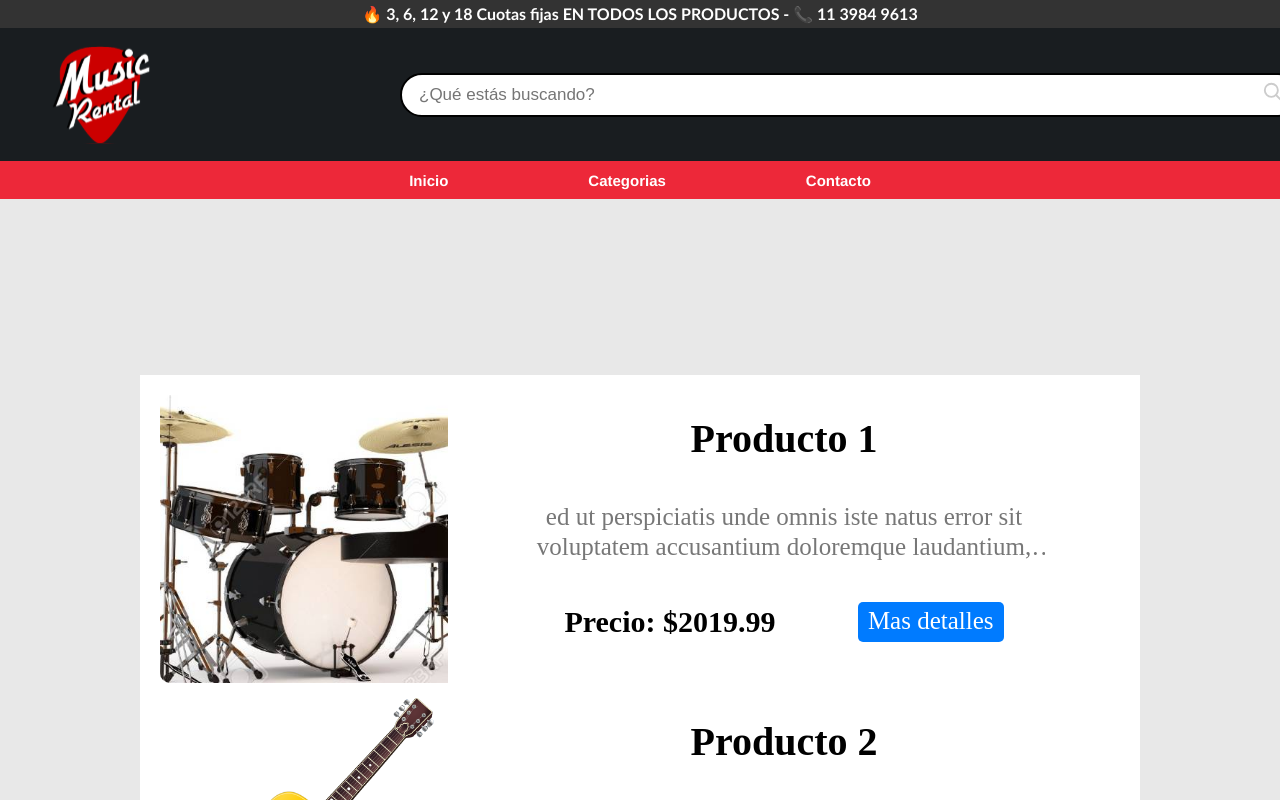
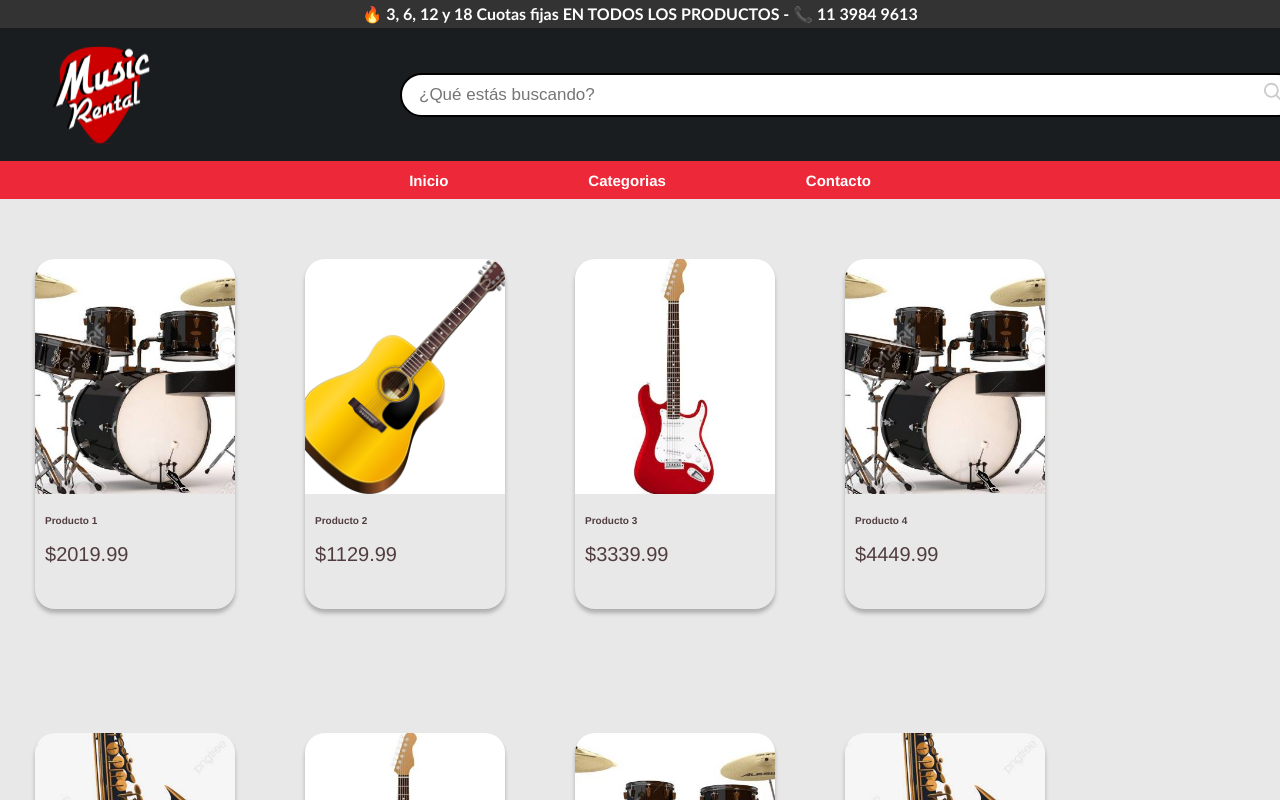
Before and after one commit to JavierNicolasRamos/proyecto-integrador-front, a React (Vite) app: page /home in a window 1280 px wide. Shown: the top 800 px of the page. Built offline with nearby package versions, Linux system fonts and the light colour scheme.

Commit message:
feat: Updated Card component to match Figma design

```diff
--- a/src/components/Card.jsx
+++ b/src/components/Card.jsx
@@ -5,22 +5,18 @@ import { Link } from 'react-router-dom';
 const Card = ({producto}) => {
 
   // eslint-disable-next-line react/prop-types
-  const {id, nombre, descripcion, precio, imagen } = producto
+  const {id, nombre, precio, imagen } = producto
 
   return (
-    <div className="card">
-      <img className="card__image" src={imagen} alt={nombre} />
-      <div className="card__details">
-        <h3 className="card__details-name">{nombre}</h3>
-        <p className="card__details-description">{descripcion}</p>
-        <div className="card__details-price">
-          <p className="card__details-price-cost">Precio: <span>${precio}</span></p>
-          <Link to={`/product/detail/${id}`} className="card__details-link">
-            Mas detalles
-          </Link>
+    <Link to={`/product/detail/${id}`}>
+      <div className="card">
+        <img className="card__image" src={imagen} alt={nombre} />
+        <div className="card__details">
+          <h3 className="card__details-name">{nombre}</h3>
+          <div className="card__details-price">${precio}</div>
         </div>
       </div>
-    </div>
+    </Link>
   )
 }
 
--- a/src/styles/Card.css
+++ b/src/styles/Card.css
@@ -1,95 +1,36 @@
-/* Card.css */
-
-/* Contenedor de las tarjetas */
-.product-grid {
-  display: grid;
-  grid-template-columns: repeat(auto-fill, minmax(500px, 1fr)); /* Columnas flexibles */
-  gap: 15px;
-  justify-content: center;
-  margin: 22vh auto 5vh auto;
-  padding: 20px;
+.card {
+  border-radius: 20px;
   background-color: var(--white);
-  min-height: 57vh;
-  max-width: 1000px;
-}
-
-.card {
-  display: flex;
-  border-radius: 10px;
-  text-align: center;
-  background-color: var(--white);
-  transition: outline .1s ease-in-out;
   overflow: hidden;
-  min-height: 230px;
-}
-
-.card:hover{
-  outline: 1px solid var(--gold-800);
+  height: 350px;
+  width: 200px;
+  display: inline-block;
+  margin: 60px 35px;
+  font-family: var(--main-font);
+  color: var(--title);
+  background-color: var(--body);
+  box-shadow: 0px 4px 4px 0px rgba(0, 0, 0, 0.25);
 }
 
 .card img {
-  width: 30%;
-  aspect-ratio: 1/1;
-  object-fit: scale-down;
+  width: 100%;
+  height: 235px;
+  background-color: var(--white);
+  object-fit: cover;
 }
 
 .card__details{
-  width: 100%;
-  padding: 10px;
+  width: 155px;
+  margin-left: 10px;
 }
 
 .card__details-name {
-  font-size: 40px;
-  margin: 10px 0;
-  text-align: center;
-}
-
-.card__details-description{
-  font-size: 25px;
-  text-align: center;
-  margin: 0;
-  color: #777;
-  margin-bottom: 20px;
-  width: 80%;
-  margin: 40px auto;
-  line-height: 30px;
-  overflow: hidden; /* Oculta el contenido que se desborda */
-  text-overflow: ellipsis; /* Muestra los puntos suspensivos (...) */
-  display: -webkit-box;
-  -webkit-line-clamp: 2; /* Limita a 2 líneas (propiedad específica de WebKit, asegúrate de incluirla para navegadores compatibles con WebKit) */
-  -webkit-box-orient: vertical;
+  font-size: 10px;
+  margin-top: 17px;
 }
 
 .card__details-price{
-  margin: 0 auto;
-  width: 80%;
-  display: flex;
-  align-items: center;
-  justify-content: space-around;
+  font-size: 20px;
+  margin-top: 17px;
+  margin-bottom: 41px;
 }
-
-.card__details-price-cost{
-  font-weight: bolder;
-  font-size: 30px;
-}
-
-.card__details-price-cost span{
-  color: var(--gold-800);
-}
-
-.card__details-link {
-  background-color: #007bff;
-  color: #fff;
-  border: none;
-  border-radius: 5px;
-  padding: 5px 10px;
-  cursor: pointer;
-  font-size: 25px;
-  text-decoration: none;
-  height: 40px;
-}
-
-.card__details-link:hover {
-  background-color: #0056b3;
-  text-decoration: none;
-}
```
